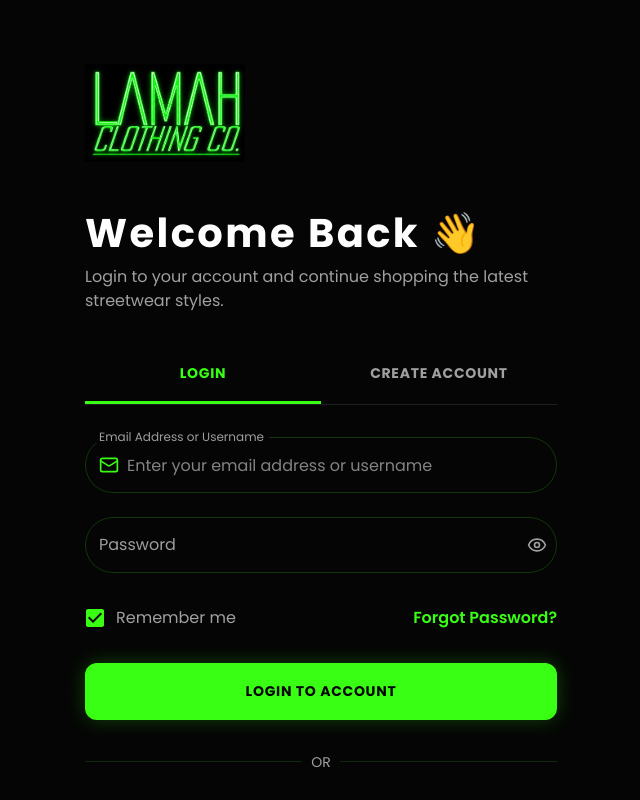
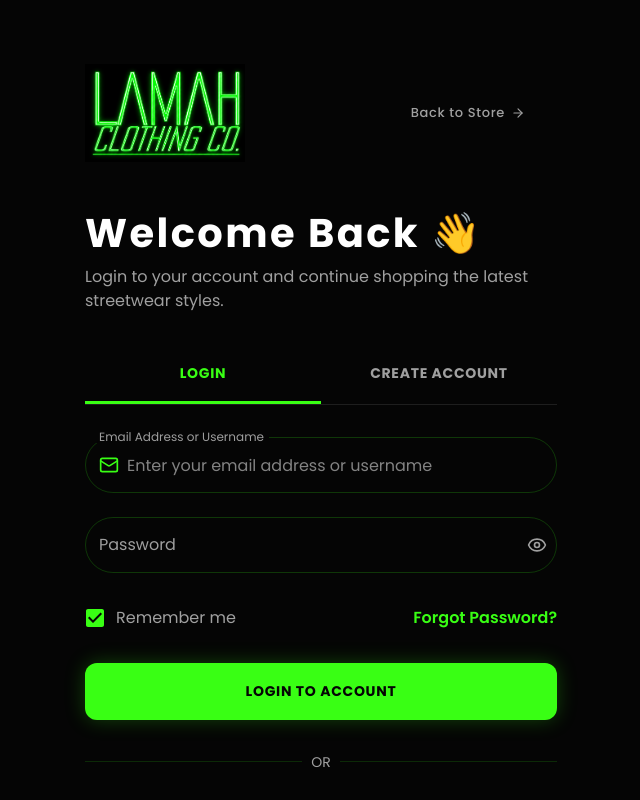
Before and after one commit to Ganderlu/lamah, a Next.js app: page /login in a window 1280 px wide. Shown: the top 800 px of the page, without its empty margins (319-959 px from the left). Built offline with nearby package versions, Linux system fonts and the light colour scheme; no server answers; the database is empty.

Commit message:
Update auth login, firebase client, and add firestore rules

```diff
--- a/app/(auth)/login/page.tsx
+++ b/app/(auth)/login/page.tsx
@@ -44,7 +44,7 @@ import PasswordInput from '@/components/auth/PasswordInput';
 import SocialLoginButtons from '@/components/auth/SocialLoginButtons';
 import { auth, db } from '@/firebase/client';
 import { useAuthStore, type AuthUserProfile } from '@/lib/store/auth';
-import { Mail, MessageSquare } from 'lucide-react';
+import { ArrowRight, Mail, MessageSquare } from 'lucide-react';
 
 const loginSchema = z.object({
   identifier: z.string().min(1, 'Enter your email address or username'),
@@ -344,7 +344,8 @@ export default function LoginPage() {
           animate={{ opacity: 1, y: 0 }}
           transition={{ duration: 0.6 }}
         >
-          <Box sx={{ mb: 6 }}>
+          <Stack direction="row" justifyContent="space-between" alignItems="center" sx={{ mb: 6 }}>
+            <Box>
               <Image
                 src="/images/lamahhlogo.png"
                 alt="Lamah Clothing Co."
@@ -353,6 +354,23 @@ export default function LoginPage() {
                 priority
               />
             </Box>
+            <Button
+              component={Link}
+              href="/"
+              variant="text"
+              size="small"
+              sx={{
+                color: '#A0A0A0',
+                fontFamily: 'Poppins, sans-serif',
+                fontWeight: 500,
+                textTransform: 'none',
+                '&:hover': { color: '#fff', bgcolor: 'transparent' },
+              }}
+            >
+              Back to Store
+              <ArrowRight size={14} style={{ marginLeft: 6 }} />
+            </Button>
+          </Stack>
 
           {!showForgotPassword ? (
             <>
--- a/firebase/client.ts
+++ b/firebase/client.ts
@@ -18,26 +18,39 @@ const firebaseConfig = {
   measurementId: "G-NR36Z3J6KB"
 };
 
-const USER_APP_NAME = "[DEFAULT]";
-const ADMIN_APP_NAME = "lamah-admin";
-
-const getOrCreateApp = (name: string): FirebaseApp => {
-  const existing = getApps().find((app) => app.name === name);
+// Single shared Firebase App for BOTH customers and admins.
+//
+// We previously used a separate "lamah-admin" app so you could be signed-in
+// as both a customer and an admin in one browser.  But because Firestore
+// (`db`) was always attached to the user app, admin sign-ins were never
+// propagated to Firestore security rules → "Missing or insufficient
+// permissions".  We now use ONE app so Firestore rules always see the
+// signed-in user's `request.auth.uid`, whether they are a customer or an
+// admin. Role-based access is still enforced in firestore.rules (admins
+// collection + user.role checks).
+const getOrCreateApp = (name?: string): FirebaseApp => {
+  const existing = getApps().find((app) => app.name === (name ?? "[DEFAULT]"));
   if (existing) return existing;
   return initializeApp(firebaseConfig, name);
 };
 
-// Primary (customer / user) app and auth
-const userApp = getOrCreateApp(USER_APP_NAME);
-const auth = getAuth(userApp);
+const app = getOrCreateApp();
+const auth = getAuth(app);
 
-// Separate admin app and auth — independent session / persistence from the user app
-const adminApp = getOrCreateApp(ADMIN_APP_NAME);
-const adminAuth = getAuth(adminApp);
+// `adminAuth` now points to the SAME Auth instance. This keeps all existing
+// code that imports & uses `adminAuth` working without renames — sign-in,
+// sign-out, onAuthStateChanged, createUserWithEmailAndPassword all still
+// behave exactly the same, but now Firestore actually sees the admin's uid.
+const adminAuth = auth;
 
-// Shared Firestore / Storage instances (data is partitioned by collection)
-const db = getFirestore(userApp);
-const storage = getStorage(userApp);
-const analytics = typeof window !== 'undefined' ? getAnalytics(userApp) : null;
+const db = getFirestore(app);
+const storage = getStorage(app);
+const analytics = typeof window !== 'undefined' ? getAnalytics(app) : null;
 
-export { auth, adminAuth, db, storage, analytics };
+// Kept for backwards compatibility for any code that might have already
+// imported `adminDb` / `adminStorage` (they now all point to the same
+// shared instance).
+const adminDb = db;
+const adminStorage = storage;
+
+export { auth, adminAuth, db, storage, analytics, adminDb, adminStorage };
```
Also changed, not shown: 1 other file (tests, documents, lock files or other folders). Lines whose indentation alone changed are shown as unchanged.
